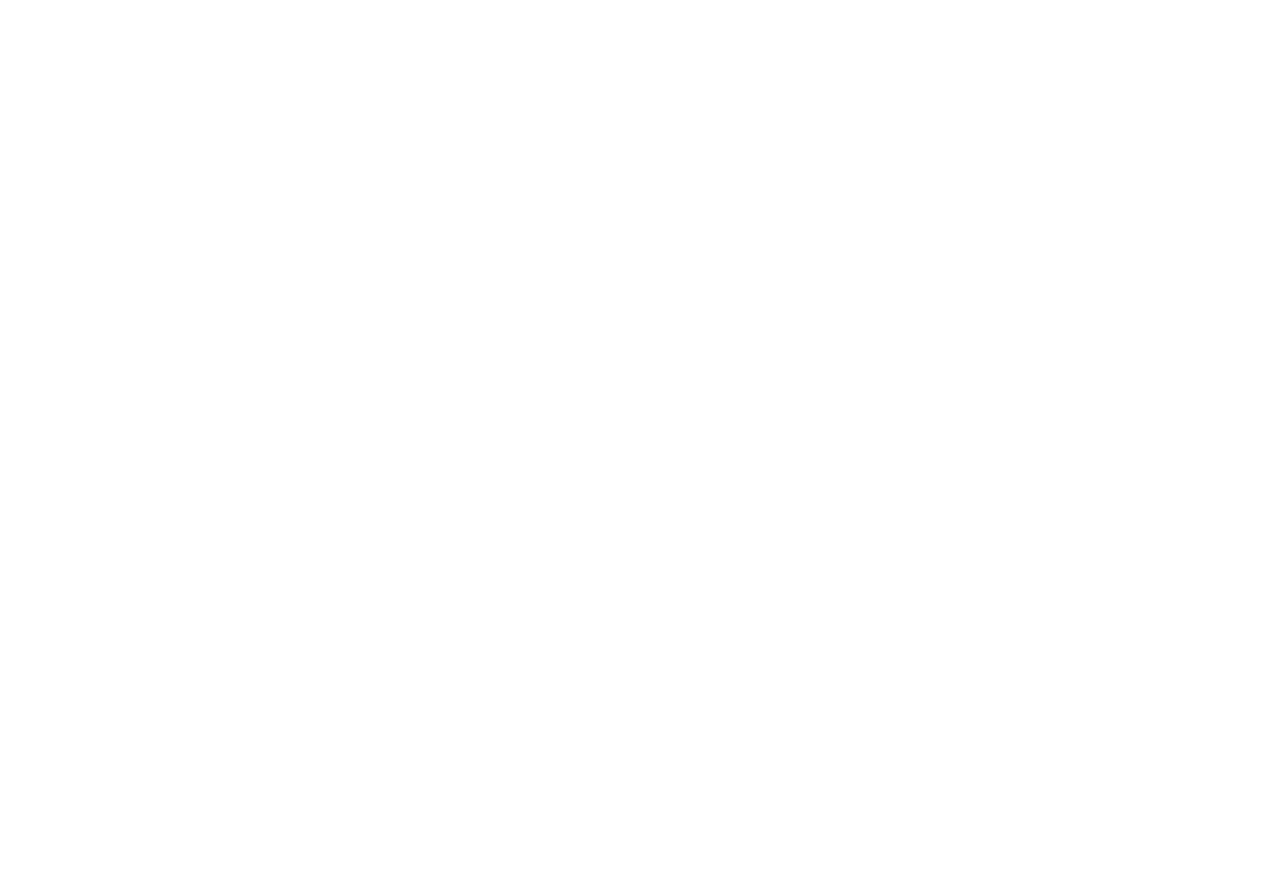
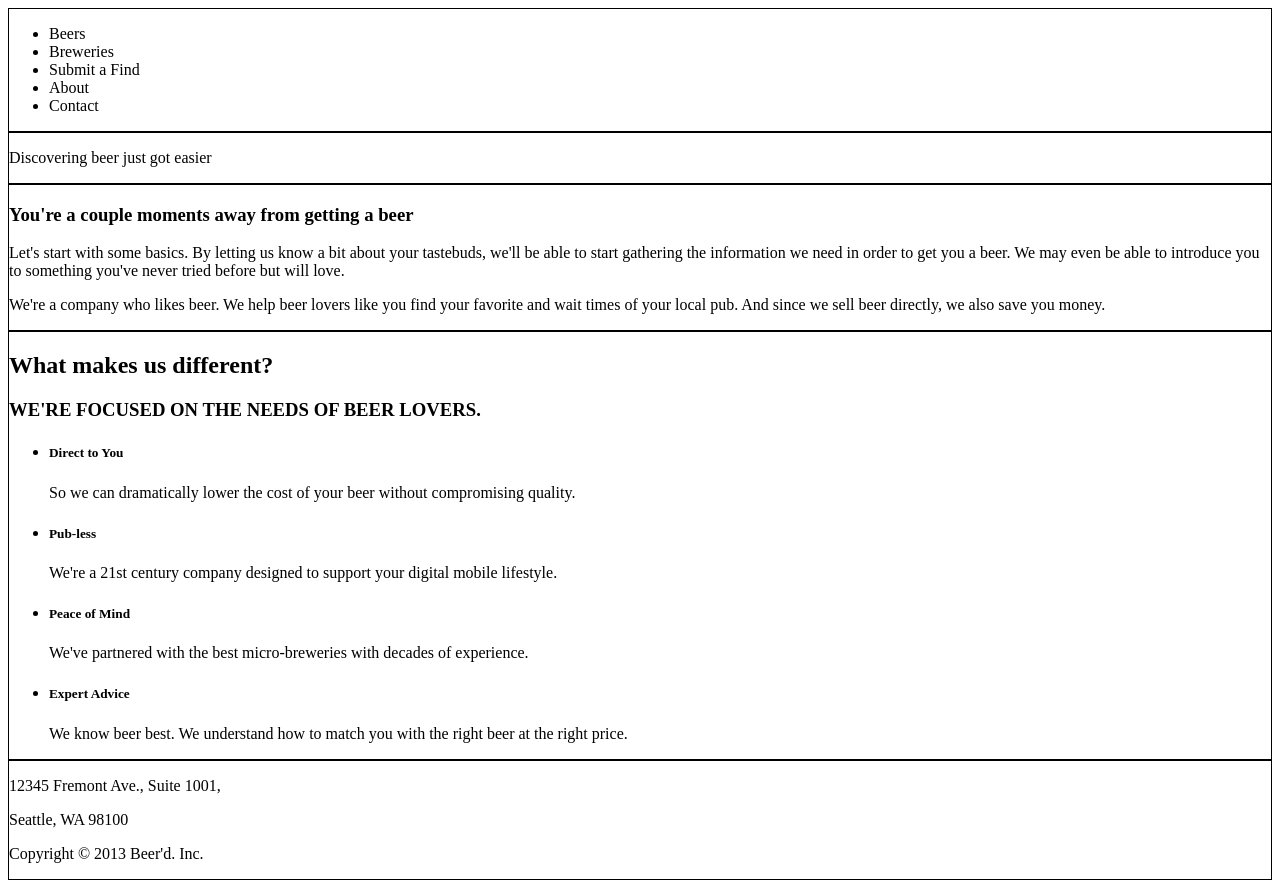
Before and after one commit to hanfak/front-end-html-css-eg, a plain HTML site: page index.html in a window 1280 px wide. Before the commit the page ends 800 px from the top, so only its background shows below. Drawn offline with Linux system fonts and the light colour scheme.

Commit message:
content layout - words only

```diff
--- a/index.html
+++ b/index.html
@@ -7,7 +7,93 @@
     <title>Beer is Great</title>
   </head>
   <body>
+    <nav>
+      <!-- logo -->
+      <ul>
+        <li>Beers</li>
+        <li>Breweries</li>
+        <li>Submit a Find</li>
+        <li>About</li>
+        <li>Contact</li>
+      </ul>
+    </nav>
 
+    <header>
+      <p>Discovering beer just got easier</p>
+      <!-- button: Learn More -->
+    </header>
 
+    <section>
+      <h3>You're a couple moments away from getting a beer</h3>
+      <p>
+        Let's start with some basics. By letting us know a bit about your tastebuds, we'll be able to start gathering the information we need in order to get you a beer. We may even be able to introduce you to something you've never tried before but will love.
+      </p>
+      <p>
+        We're a company who likes beer. We help beer lovers like you find your favorite and wait times of your local pub. And since we sell beer directly, we also save you money.
+      </p>
+      <!--
+        Form:
+          lable: What's your favorite beer?
+          field:  placeholder:Jane Doe
+          label: How many times a week do you drink?
+          field : placeholder : select an option, drop down menu: ???
+          button: Get Advice
+          button: Get a Beer
+       -->
+    </section>
+
+    <section>
+      <h1>What makes us different?</h1>
+      <!-- use css to capitalize -->
+      <h3>WE'RE FOCUSED ON THE NEEDS OF BEER LOVERS.</h3>
+
+      <ul>
+        <li>
+          <h5>Direct to You</h5>
+          <!--Image  -->
+          <p>
+            So we can dramatically lower the cost of your beer without compromising quality.
+          </p>
+        </li>
+        <li>
+          <h5>Pub-less</h5>
+          <!--Image  -->
+          <p>
+            We're a 21st century company designed to support your digital mobile lifestyle.
+          </p>
+        </li>
+        <li>
+          <h5>Peace of Mind</h5>
+          <!--Image  -->
+          <p>
+            We've partnered with the best micro-breweries with decades of experience.
+          </p>
+        </li>
+        <li>
+          <h5>Expert Advice</h5>
+          <!--Image  -->
+          <p>
+            We know beer best. We understand how to match you with the right beer at the right price.
+          </p>
+        </li>
+      </ul>
+
+      <!-- link: Learn More -->
+
+    </section>
+
+    <footer>
+    <p>
+      12345 Fremont Ave., Suite 1001,
+    </p>
+    <p>
+      Seattle, WA 98100
+    </p>
+    <p>
+      Copyright &copy; 2013 Beer'd. Inc.
+    </p>
+
+    <!-- img -->
+    </footer>
   </body>
 </html>
--- a/public/main.css
+++ b/public/main.css
@@ -0,0 +1,4 @@
+header, section, nav, footer {
+  border: black 1px solid;
+  height: auto;
+}
```
